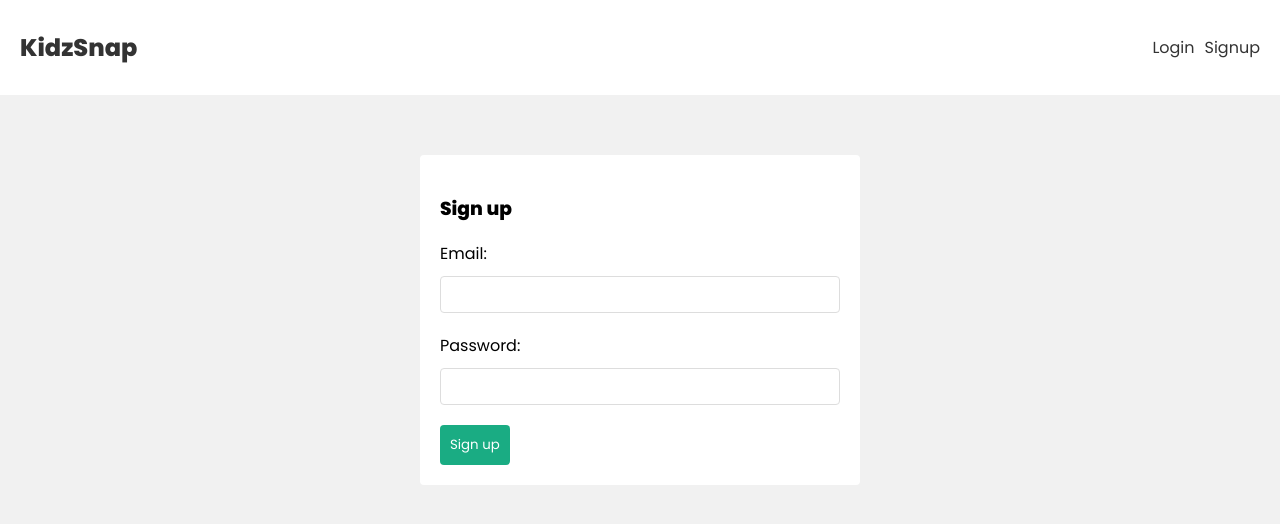
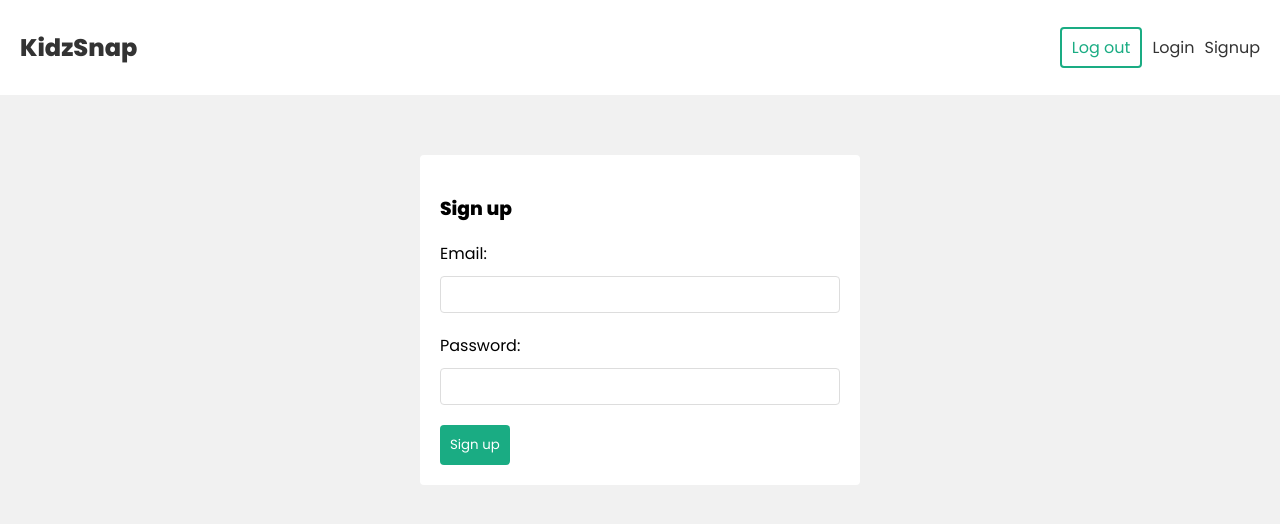
Before and after one commit to fwilbor/ActGroup-17, a React (Create React App) app in the folder client/: page /signup in a window 1280 px wide. Shown: the top 524 px of the page. Built offline with nearby package versions, Linux system fonts and the light colour scheme.

Commit message:
update logout functionality

```diff
--- a/client/src/components/Navbar.js
+++ b/client/src/components/Navbar.js
@@ -1,6 +1,12 @@
 import { Link } from "react-router-dom"
+import { useLogout } from "../hooks/useLogout"
 
 const Navbar = () => {
+    const { logout } = useLogout()
+
+    const handleClick = () => {
+        logout()
+    }
     return (
         <header>
             <div className="container">
@@ -9,6 +15,9 @@
                     <h2>KidzSnap</h2>
                 </Link>
                 <nav>
+                    <div>
+                        <button onClick={handleClick}>Log out</button>
+                    </div>
                     <div>
                         <Link to="/login">Login</Link>
                         <Link to="/signup">Signup</Link>
--- /dev/null
+++ b/client/src/hooks/useLogout.js
@@ -0,0 +1,16 @@
+import { useAuthContext } from "./useAuthContext"
+
+export const useLogout = () => {
+    const { dispatch } = useAuthContext()
+
+    const logout = () => {
+        // remove user from storage
+        localStorage.removeItem("user")
+
+        // dispatch logout action
+        dispatch({type: "LOGOUT"})
+
+    }
+
+    return {logout}
+}
--- a/client/src/index.css
+++ b/client/src/index.css
@@ -106,6 +106,18 @@
 nav a {
   margin-left: 10px;
 }
+
+nav button {
+  background: #fff;
+  color: var(--primary);
+  border: 2px solid var(--primary);
+  padding: 6px 10px;
+  border-radius: 4px;
+  font-family: "Poppins";
+  cursor: pointer;
+  font-size: 1em;
+}
+
 /* auth forms */
 form.signup, form.login {
   max-width: 400px;
--- a/client/src/pages/Signup.js
+++ b/client/src/pages/Signup.js
@@ -8,7 +8,7 @@
 
     const handleSubmit = async (e) => {
         e.preventDefault()
-
+lo
         await signup(email, password)
     }
 
```
